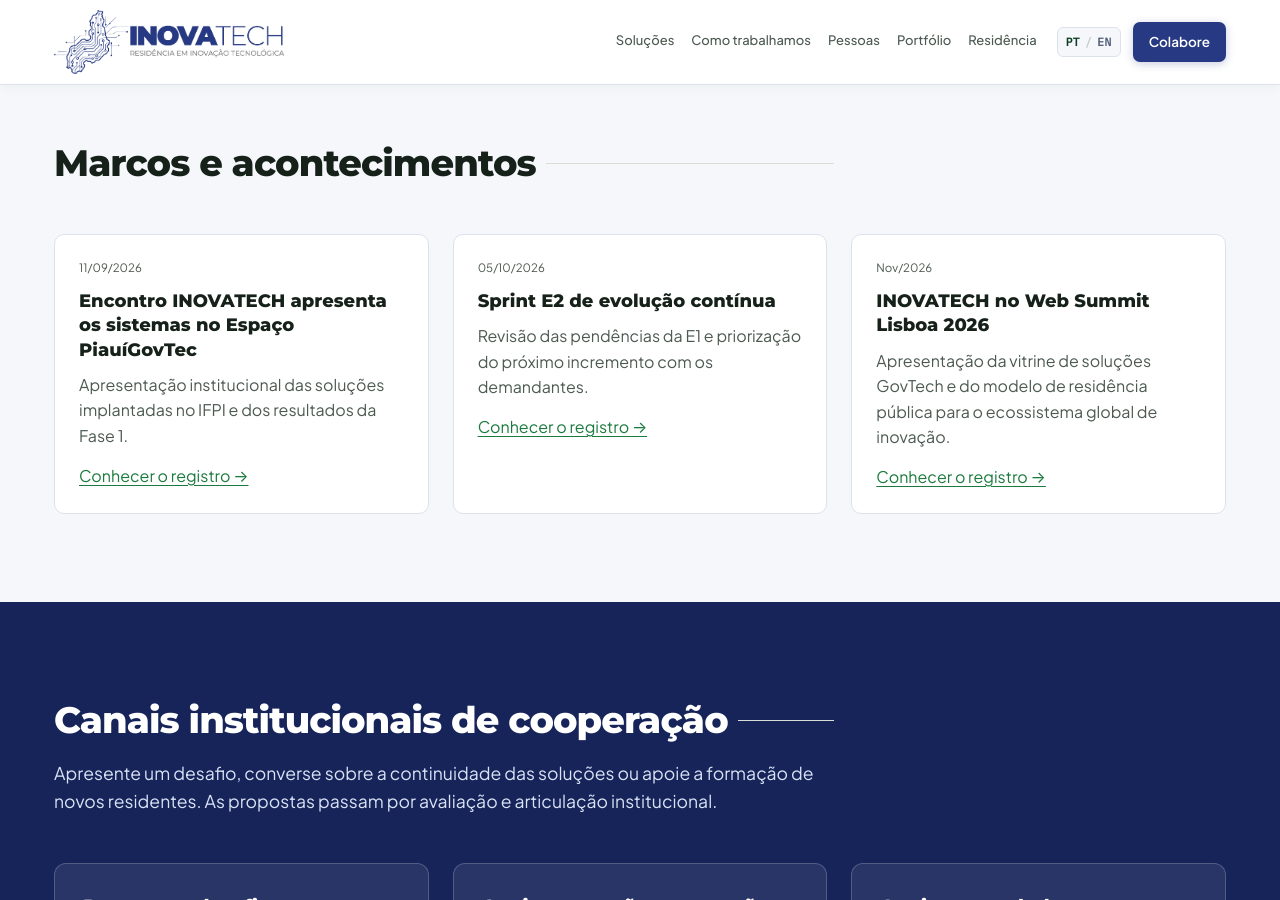
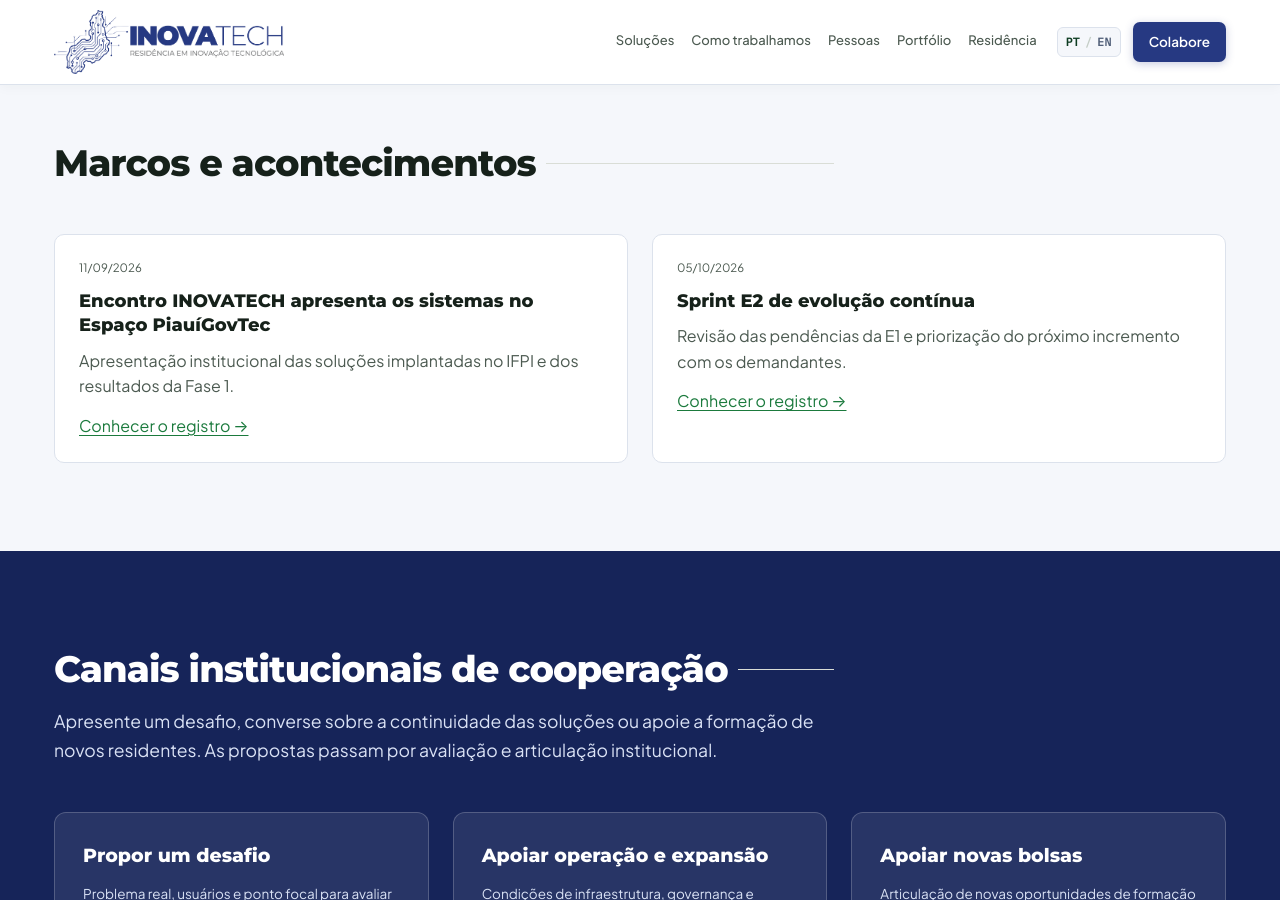
Before and after one commit to inovatech-ifpi/portal, a Jekyll site: the page built from index.md, in a window 1280 px wide and 900 px high, scrolled down 5805 px. Built offline with Jekyll 4.4.1, drawn with Linux system fonts in a browser that asks for light colours.

Commit message:
fix(portal): retira o Web Summit 2026 da vitrine pública
A participação no Web Summit Lisboa 2026 foi cancelada por falta de verba.
O portfólio em inglês passa a ser uma vitrine internacional permanente.

- Remove o card de notícia do Web Summit (PT e EN)
- Portfólio EN: "International Showcase", seção "Collaborate with INOVATECH"
- Dica do botão EN sem referência ao evento

Co-Authored-By: Claude Opus 5.5 <noreply@anthropic.com>

```diff
--- a/_data/portal.yml
+++ b/_data/portal.yml
@@ -426,17 +426,6 @@ news:
     title: Continuous development in Sprint E2
     summary: Reviewing E1 carry-over and prioritising the next increment with stakeholders.
     link: "/sprint-e2/"
-- date: Nov/2026
-  tag: Internacional
-  title: INOVATECH no Web Summit Lisboa 2026
-  summary: Apresentação da vitrine de soluções GovTech e do modelo de residência pública
-    para o ecossistema global de inovação.
-  link: "/en/portfolio/"
-  en:
-    title: INOVATECH at Web Summit Lisbon 2026
-    summary: The public technology portfolio and applied residency model for international
-      cooperation.
-    link: "/en/portfolio/"
 leadership:
 - name: Prof. Franciéric Alves de Araújo
   role: Coordenador-Geral
--- a/_layouts/hub.html
+++ b/_layouts/hub.html
@@ -53,7 +53,7 @@
               {% else %}
                 <span class="lang-btn active" aria-current="page">PT</span>
                 <span class="lang-sep" aria-hidden="true">/</span>
-                <a class="lang-btn" href="{{ page.url_en | default: '/en/' | relative_url }}" title="Switch to English (Web Summit Edition)">EN</a>
+                <a class="lang-btn" href="{{ page.url_en | default: '/en/' | relative_url }}" title="Switch to English">EN</a>
               {% endif %}
             </div>
 
```
Also changed, not shown: en/portfolio.md (+6 -6 lines).
